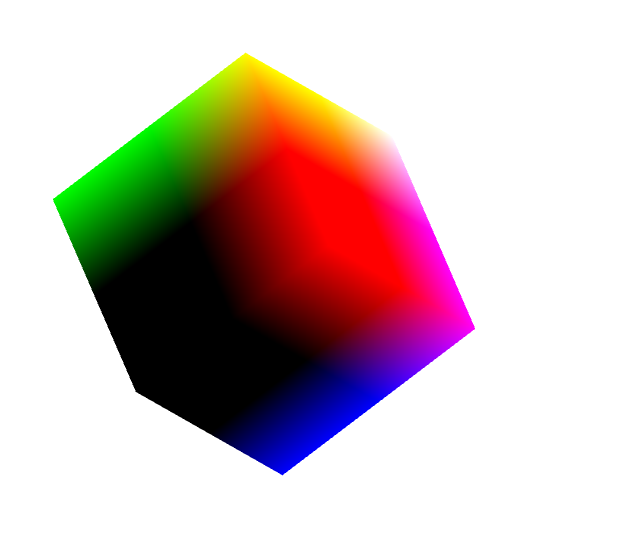
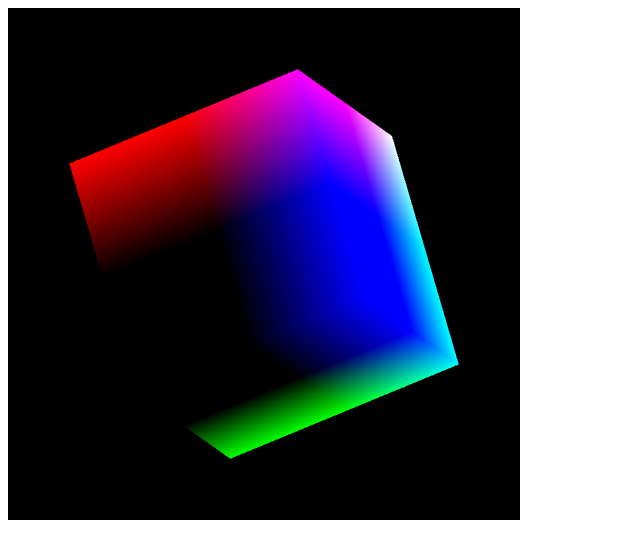
Before and after one commit to goobaby/Computer-Graphics, a plain HTML site: page Assignment 3 - Modeling, Animation, and Depth Buffering/Cube.html in a window 1280 px wide. Shown: the whole page, without its empty margins (0-640 px from the left). Drawn offline with Linux system fonts and the light colour scheme; animation ran at ten frames a second.

Commit message:
Black background and made it fast

```diff
--- a/Assignment 3 - Modeling, Animation, and Depth Buffering/Cube.html
+++ b/Assignment 3 - Modeling, Animation, and Depth Buffering/Cube.html
@@ -18,7 +18,7 @@
         void main()
         {
             gl_PointSize = 3.0;
-            gl_Position = MV *( vec4(0.5, 0.5, 0.5, 1.0) * aPosition );
+            gl_Position = (MV * MV * MV) *( vec4(0.5, 0.5, 0.5, 1.0) * aPosition );
 
             vColor = aPosition;
         }
--- a/Assignment 3 - Modeling, Animation, and Depth Buffering/main.js
+++ b/Assignment 3 - Modeling, Animation, and Depth Buffering/main.js
@@ -7,7 +7,7 @@ function init()
 {
     var canvas = document.getElementById("webgl-canvas");
     gl = canvas.getContext("webgl2");
-    gl.clearColor(1.0, 1.0, 1.0, 1.0);
+    gl.clearColor(0.0, 0.0, 0.0, 1.0);
     gl.enable(gl.DEPTH_TEST)
     cube = new Cube(gl);
     render();
@@ -31,7 +31,7 @@ function render()
 
     //aspect = width, height;
 
-    P = perspective(120, 1, 1, 50)
+    P = perspective(60, 1, 10, 100)
 
     cube.mv = R;
 
```
